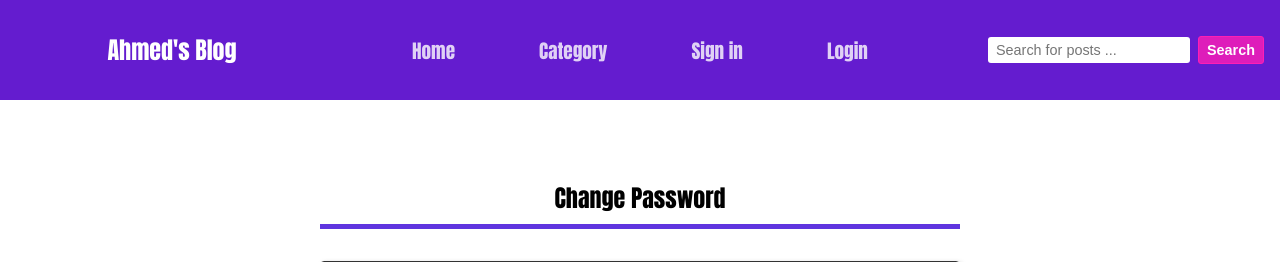
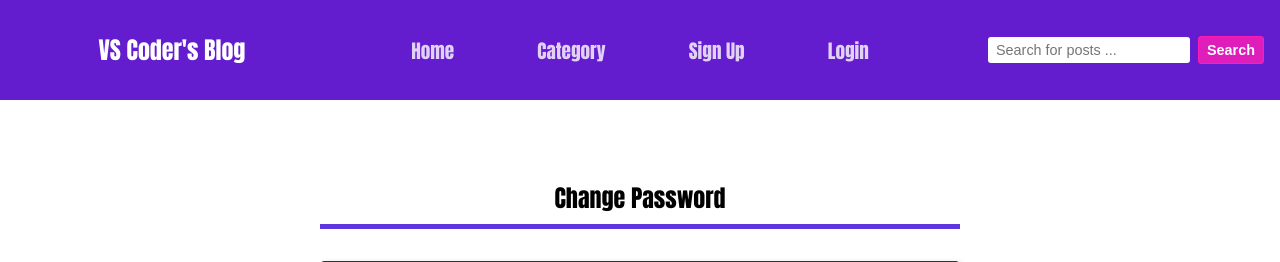
Before and after one commit to VS-Coder895/Blog, a Django app: page /change-password/ in a window 1280 px wide. Shown: the top 262 px of the page. Run offline with Django 5.2, Linux system fonts and the light colour scheme.

Commit message:
Website's name has changed.

```diff
--- a/my_site/blog/templates/blog/includes/header.html
+++ b/my_site/blog/templates/blog/includes/header.html
@@ -3,7 +3,7 @@
 <link rel="stylesheet" href="{% static "css/blog/includes/header.css"%}">
 
 <header id="main-header">
-    <h1 id="main-logo"><a href="{% url "home" %}">Ahmed's Blog</a></h1>
+    <h1 id="main-logo"><a href="{% url "home" %}">VS Coder's Blog</a></h1>
     <div id="menu-drop-down" ><img src="{% static "images/menu.svg" %}" alt="Menu SVG"></div>
     <nav id="main-navbar">
         <ul id="main-list">
@@ -21,7 +21,7 @@
             {% if is_logged_in %}
             <li><a href="{% url "profile" %}">Profile</a></li>
             {% else %}
-                <li><a href="{% url "sign-up" %}">Sign in</a></li>
+                <li><a href="{% url "sign-up" %}">Sign Up</a></li>
                 <li><a href="{% url "login" %}">Login</a></li>
             {% endif %}
         </ul>
```
Also changed, not shown: my_site/db.sqlite3.
